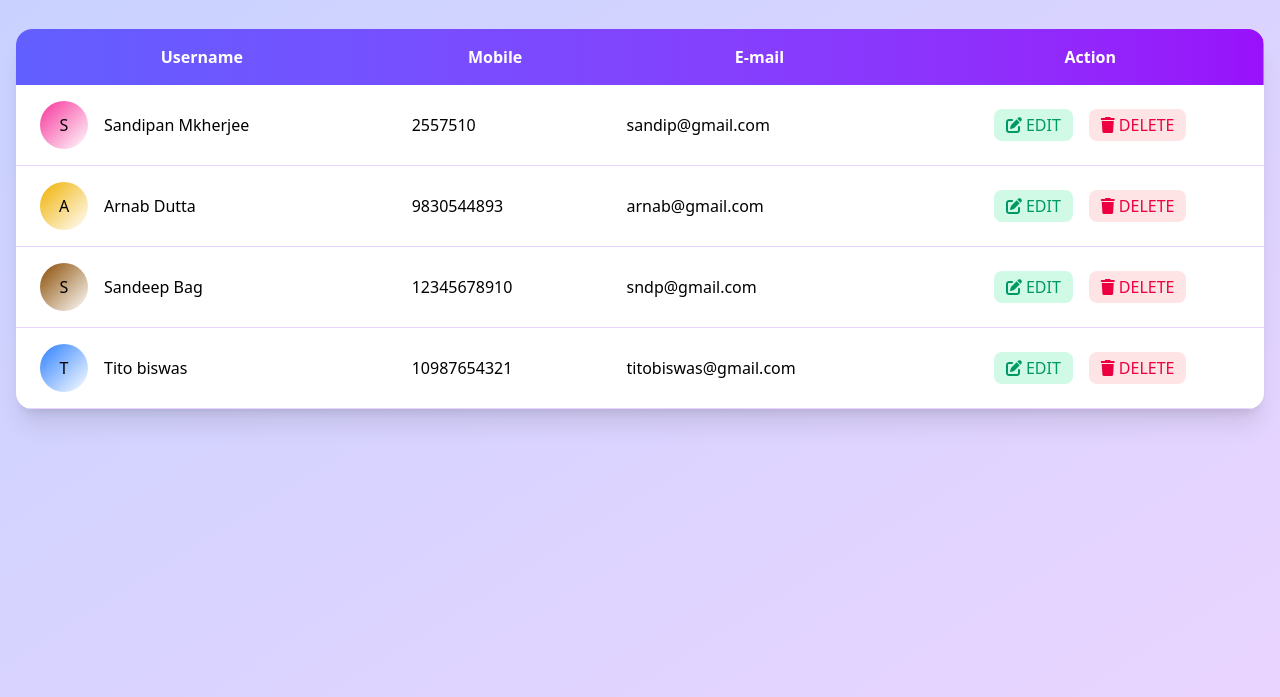
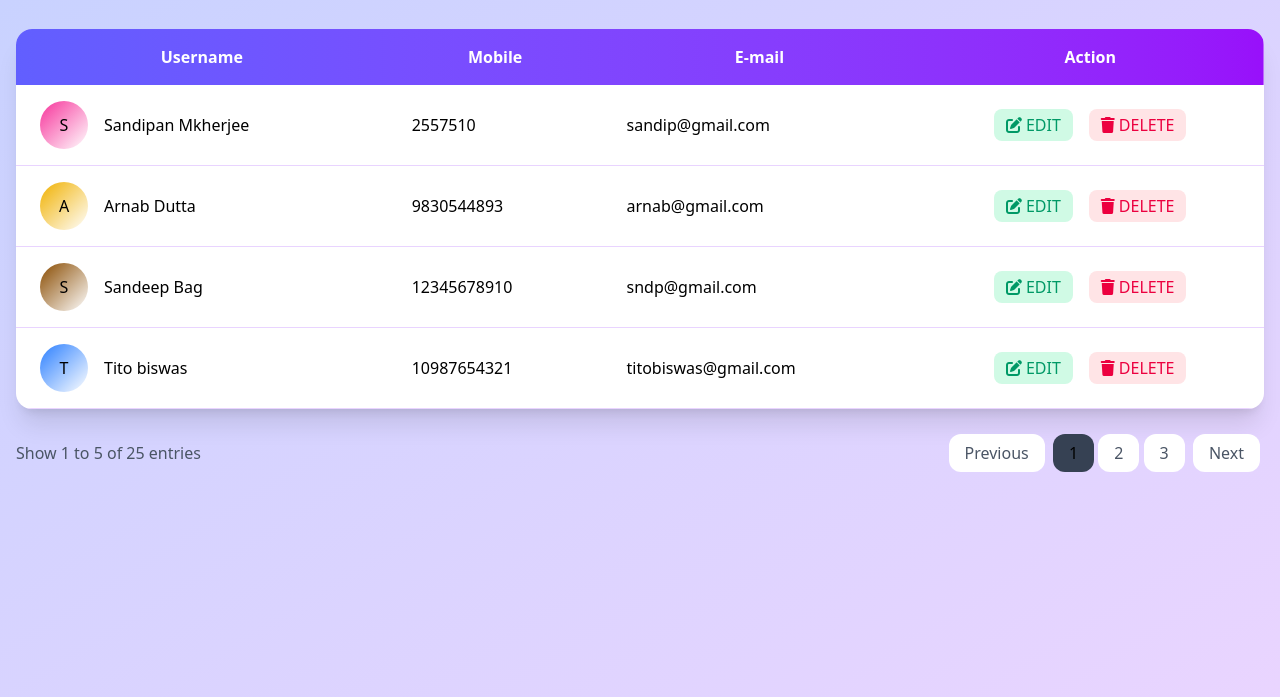
Before and after one commit to arnabdutta7066/Tailwind-table1, a plain HTML site: page index.html in a window 1280 px wide. Shown: the part 103-800 px from the top of the page. Drawn offline with nearby package versions, Linux system fonts and the light colour scheme.

Commit message:
pagination of table

```diff
--- a/index.html
+++ b/index.html
@@ -240,8 +240,42 @@
           </tbody>
 
           <!-- End table body -->
+
         </table>
+
       </div>
+
+      <!-- END OF TABLE -->
+
+      <!-- PAGINATION -->
+       <div class="flex flex-col md:flex-row justify-between items-center">
+
+        <!-- left section -->
+
+        <div class="mb-4 md:mb-0 text-gray-600"> Show 1 to 5 of 25 entries</div>
+
+        <!-- right section -->
+        <div>
+          <a href="#" class="px-4 py-2 mx-1 rounded-xl border-gray-300 bg-white text-gray-600 hover:bg-indigo-100 hover:text-indigo-700
+          transition-colors duration-200">Previous</a>
+
+          <a href="#" class="px-4 py-2 rounded-xl border-gray-500 bg-gray-700 hover:bg-indigo-600 hover:text-indigo-700
+          transition-colors duration-200">1</a>
+          <a href="#" class="px-4 py-2 rounded-xl border-gray-500 bg-white text-gray-600 hover:bg-indigo-100 hover:text-indigo-700
+            transition-colors duration-200">2</a>
+          <a href="#" class="px-4 py-2 rounded-xl border-gray-500 bg-white text-gray-600 hover:bg-indigo-100 hover:text-indigo-700
+            transition-colors duration-200">3</a>
+
+
+
+          <a href="#" class="px-4 py-2 mx-1 rounded-xl border-gray-300 bg-white text-gray-600 hover:bg-indigo-100 hover:text-indigo-700
+          transition-colors duration-200">Next</a>
+        </div>
+
+
+       </div>
+
+
     </div>
   </body>
 </html>
```
